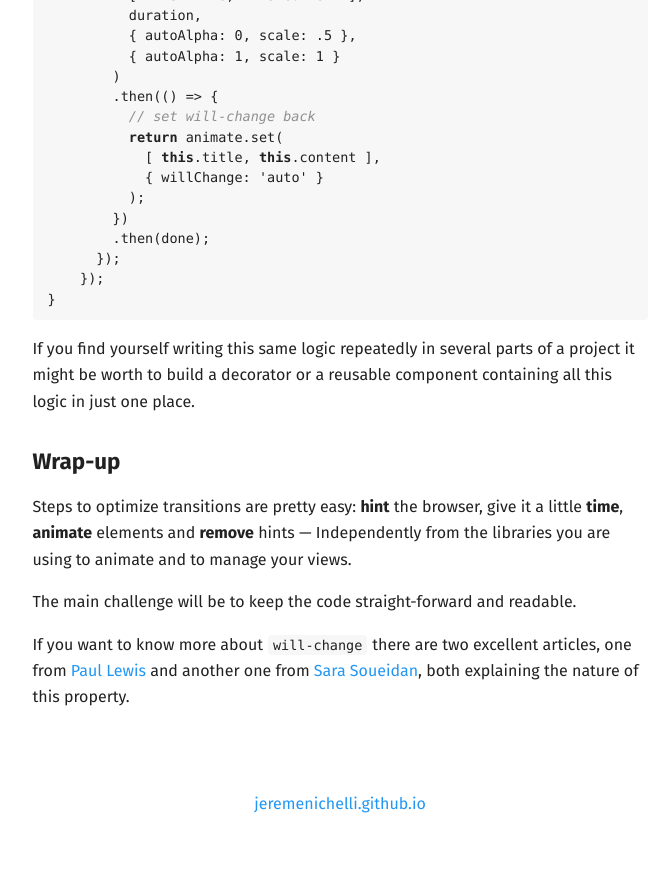
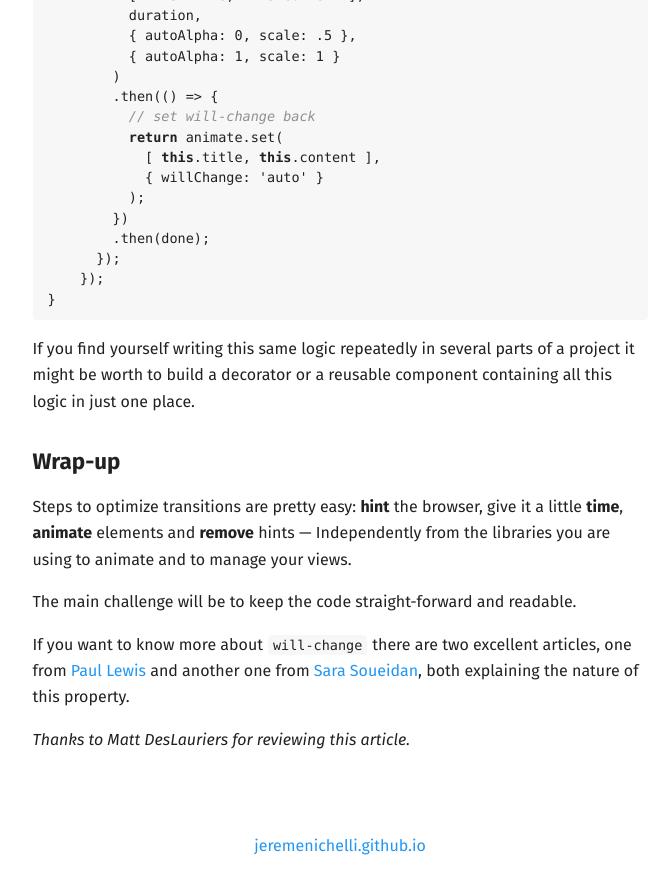
Before and after one commit to jeremenichelli/jeremenichelli.github.io, a Jekyll site: the page built from _posts/2017-03-01-react-views-smooth-transitions.md, in a window 1280 px wide and 900 px high, scrolled down 6124 px. Shown: the top 894 px of the window, without its empty margins (300-968 px from the left). Built offline with Jekyll 4.4.1, drawn with Linux system fonts in a browser that asks for light colours; before the commit the page ends 6981 px from its top, so only the background shows below that.

Commit message:
Add reviewer greeting in last post

```diff
--- a/_posts/2017-03-01-react-views-smooth-transitions.md
+++ b/_posts/2017-03-01-react-views-smooth-transitions.md
@@ -286,5 +286,7 @@ The main challenge will be to keep the code straight-forward and readable.
 
 If you want to know more about `will-change` there are two excellent articles, one from [Paul Lewis][paul-will-change] and another one from [Sara Soueidan][sara-will-change], both explaining the nature of this property.
 
+_Thanks to Matt DesLauriers for reviewing this article._
+
 [paul-will-change]: https://aerotwist.com/blog/bye-bye-layer-hacks/
 [sara-will-change]: https://dev.opera.com/articles/css-will-change-property/
```
